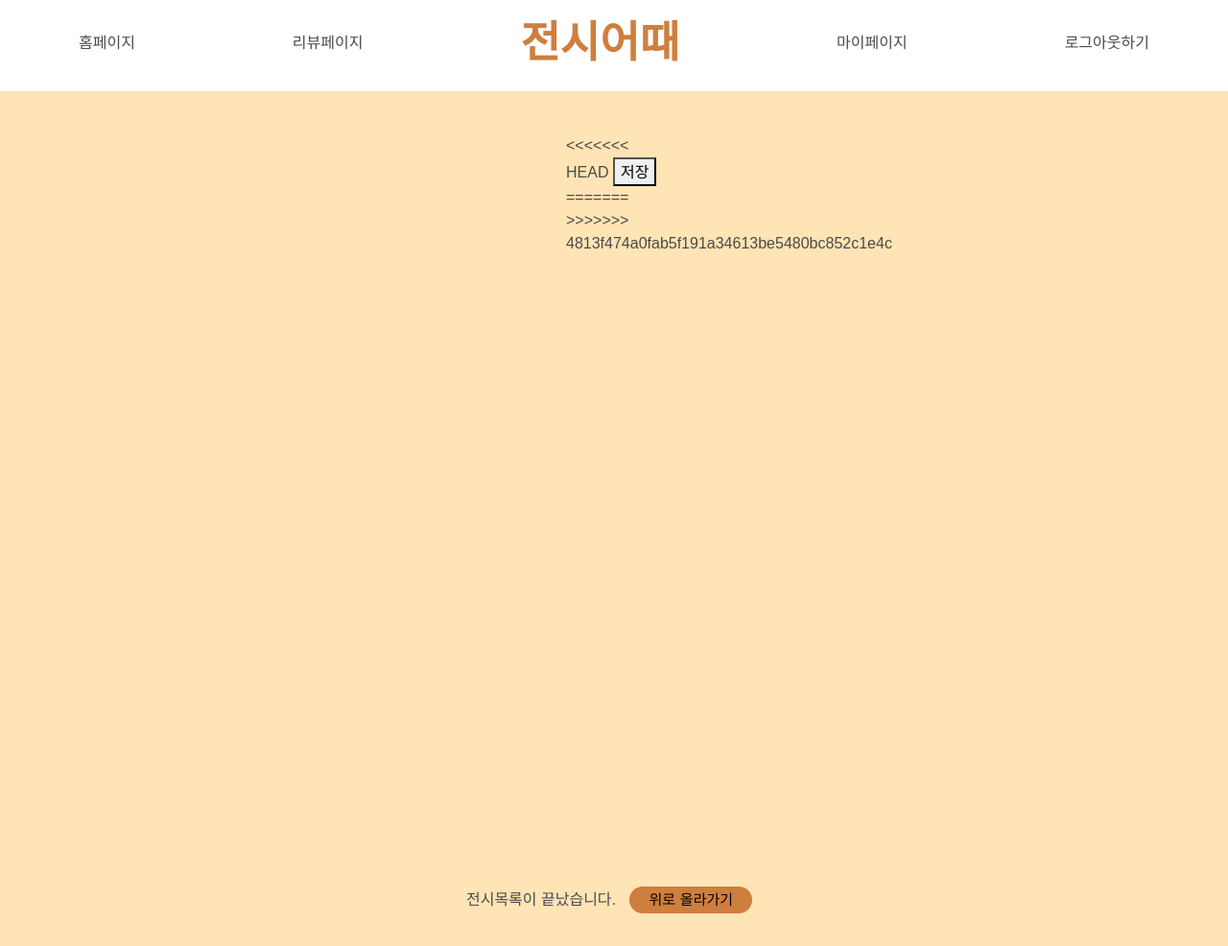
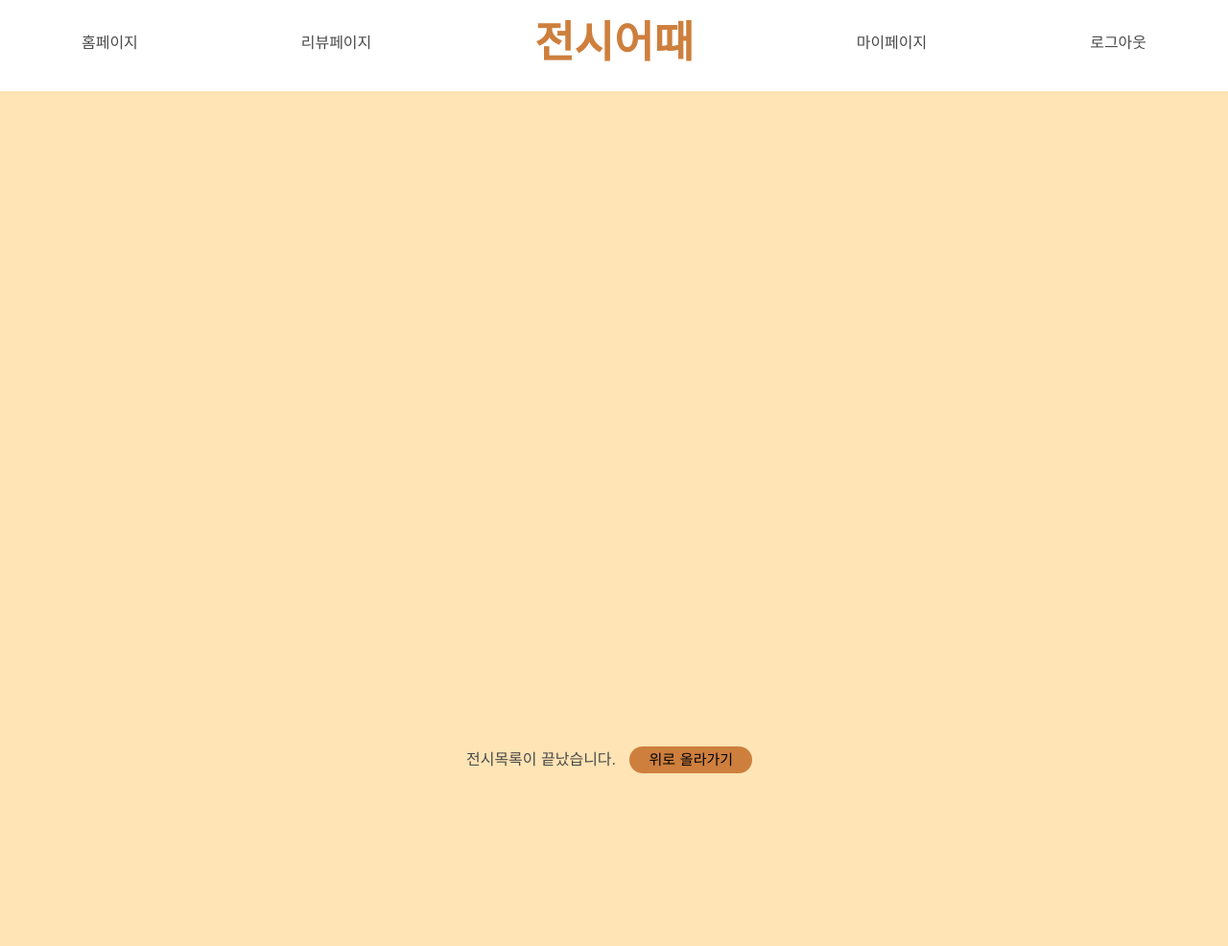
Before and after one commit to wkqkel/hanghae, a Flask app: page /detail in a window 1280 px wide. Shown: the whole page at 96% size. After the commit the page ends 806 px from the top, so only its background shows below. Run offline with Flask 2, Linux system fonts and the light colour scheme; data that the repository does not hold is empty; some libraries are stand-ins or nearby versions; some web fonts are replaced.

Commit message:
1.불필요하게 적혀서 출력되는 버튼 및 글 삭제 2.인풋텍스트창 수정(제목이 길경우 인풋텍스트 창이 오버되는 거 수정 / 인풋텍스트 글자수 제한 / 그에 따른 박스 크기 조절)

```diff
--- a/templates/detail.html
+++ b/templates/detail.html
@@ -169,7 +169,7 @@
         <a onclick='window.location.href = "/mypage"' class="btn-top">마이페이지</a>
     </p>
     <p class="level-item has-text-centered">
-        <a class="btn-top" id=btn3 onclick="logout()">로그아웃하기</a>
+        <a class="btn-top" id=btn3 onclick="logout()">로그아웃</a>
     </p>
 </nav>
 <div class="color">
@@ -182,14 +182,13 @@
 
 <textarea class="b" id="displayReview"
           cols="30"
-          rows="5" placeholder="여러분의 리뷰를 써주세요!"></textarea>
+          maxlength='390'
+          rows="5" placeholder="여러분의 리뷰를 써주세요!(390자제한)"></textarea>
 
 <div class="review-save" id="reviewSave">
-<<<<<<< HEAD
-    <button class="btn-scrap" onclick="makeReview(decodeURI(window.location.search.split('?')[1]))" type="button">저장</button>
-=======
+
     <button id="save-btn" onclick="makeReview(decodeURI(window.location.search.split('?')[1]))" type="button">저장</button>
->>>>>>> 4813f474a0fab5f191a34613be5480bc852c1e4c
+
 </div>
 <div class="color_rewiew">
     <div class="reviews-box">
@@ -222,7 +221,8 @@
     }
 
     .reviews-box {
-        overflow-x: hidden;
+        overflow: hidden;
+
     }
 
     .transfer-box {
@@ -259,6 +259,7 @@
         text-align: center;
         margin-right: 20px;
         font-size: 14px;
+
     }
 
     .card-title {
@@ -280,7 +281,15 @@
         border-bottom: 1px solid rgba(0, 0, 0, 0.2);
         color: rgba(0,0,0,0.3);
     }
-<<<<<<< HEAD
+    .card-desc{
+        width: 220px;
+    }
+    .card-review{
+        width: 220px;
+        word-wrap: break-word;
+        overflow: hidden;
+        max-height: 340px;
+    }
 
     .btn-scrap {
             font-family: "Stylish", sans-serif;
@@ -297,12 +306,10 @@
             cursor: pointer;
         }
 
-=======
     .btn-0 {
         color:black;
         font-weight:bold;
       }
->>>>>>> 4813f474a0fab5f191a34613be5480bc852c1e4c
     {#상원작성끝#}
 
 
```
